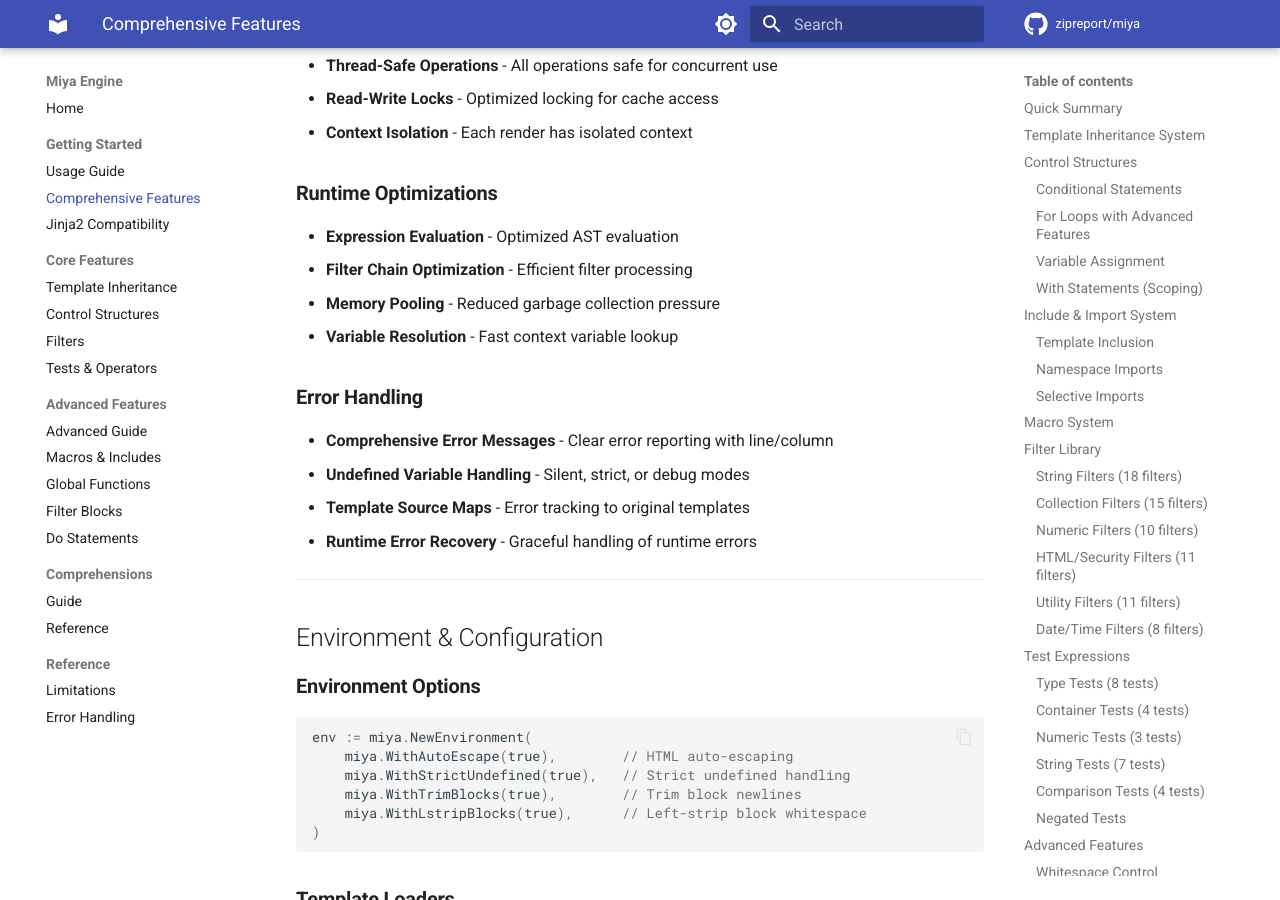
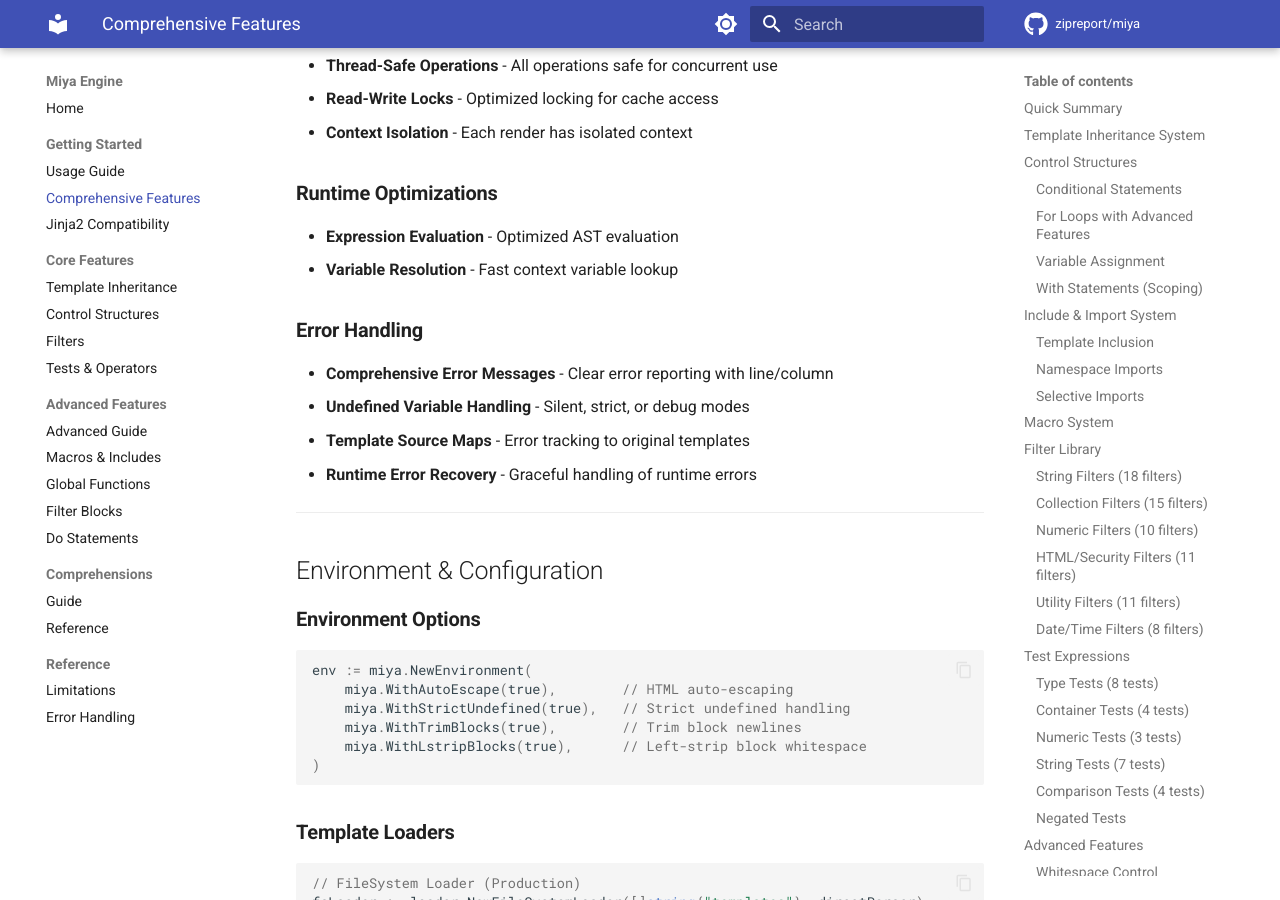
Before and after one commit to zipreport/miya, an MkDocs documentation site: the page built from docs/COMPREHENSIVE_FEATURES.md, in a window 1280 px wide and 900 px high, scrolled down 9364 px. Built offline with MkDocs 1.6.1 and Material for MkDocs 9.7.7, drawn with Linux system fonts in a browser that asks for light colours; comment, search, counter and statistics services are not loaded.

Commit message:
docs: remove optimizer bullets for deleted code from COMPREHENSIVE_FEATURES.md
Co-Authored-By: Claude Sonnet 5.5 <noreply@anthropic.com>

```diff
--- a/docs/COMPREHENSIVE_FEATURES.md
+++ b/docs/COMPREHENSIVE_FEATURES.md
@@ -458,8 +458,6 @@ Numbers like {{ 12345 }} are also affected.
 
 ### **Runtime Optimizations**
 -  **Expression Evaluation** - Optimized AST evaluation
--  **Filter Chain Optimization** - Efficient filter processing
--  **Memory Pooling** - Reduced garbage collection pressure
 -  **Variable Resolution** - Fast context variable lookup
 
 ### **Error Handling**
```
